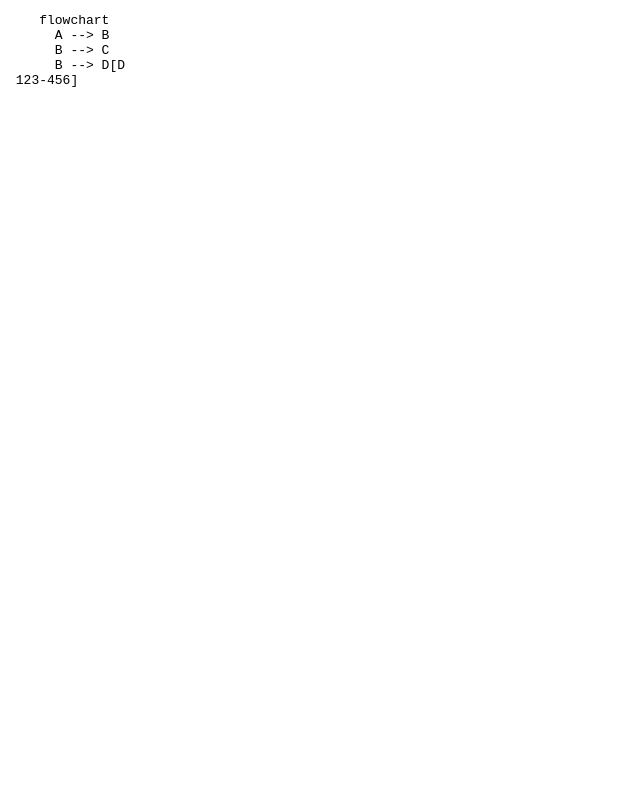
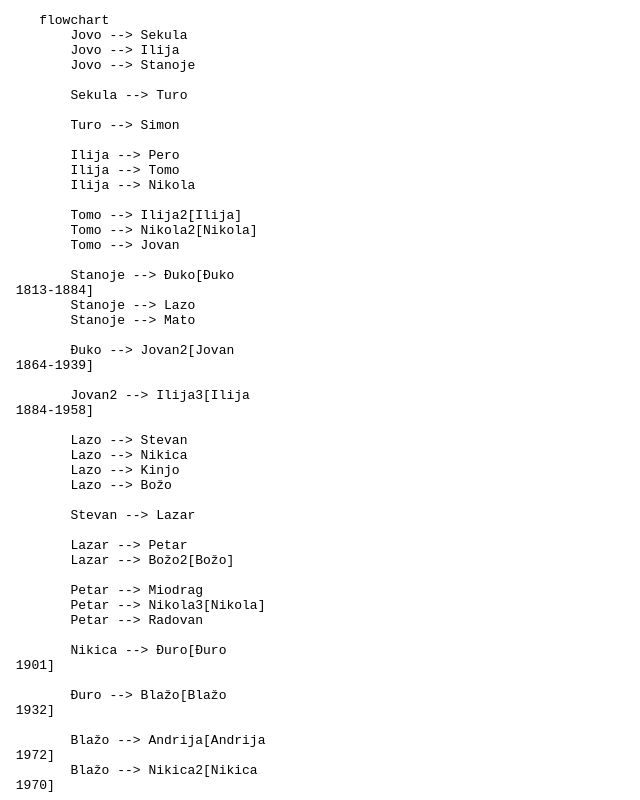
Before and after one commit to tsredanovic/sredanovic, a plain HTML site: page index.html in a window 1280 px wide. Shown: the top 800 px of the page, without its empty margins (0-640 px from the left). Drawn offline with Linux system fonts and the light colour scheme.

Commit message:
real tree

```diff
--- a/index.html
+++ b/index.html
@@ -3,9 +3,69 @@
   <body>
     <pre class="mermaid">
     flowchart
-      A --> B
-      B --> C
-      B --> D[D <br> 123-456]
+        Jovo --> Sekula
+        Jovo --> Ilija
+        Jovo --> Stanoje
+
+        Sekula --> Turo
+
+        Turo --> Simon
+
+        Ilija --> Pero
+        Ilija --> Tomo
+        Ilija --> Nikola
+
+        Tomo --> Ilija2[Ilija]
+        Tomo --> Nikola2[Nikola]
+        Tomo --> Jovan
+
+        Stanoje --> Đuko[Đuko <br> 1813-1884]
+        Stanoje --> Lazo
+        Stanoje --> Mato
+
+        Đuko --> Jovan2[Jovan <br> 1864-1939]
+
+        Jovan2 --> Ilija3[Ilija <br> 1884-1958]
+
+        Lazo --> Stevan
+        Lazo --> Nikica
+        Lazo --> Kinjo
+        Lazo --> Božo
+
+        Stevan --> Lazar
+
+        Lazar --> Petar
+        Lazar --> Božo2[Božo]
+
+        Petar --> Miodrag
+        Petar --> Nikola3[Nikola]
+        Petar --> Radovan
+
+        Nikica --> Đuro[Đuro <br> 1901]
+
+        Đuro --> Blažo[Blažo <br> 1932]
+
+        Blažo --> Andrija[Andrija <br> 1972]
+        Blažo --> Nikica2[Nikica <br> 1970]
+
+        Kinjo --> Mašan[Mašan <br> 1868-1942]
+        Kinjo --> Filip
+
+        Mašan --> Krsto[Krsto <br> 1922-1944]
+        Mašan --> Arsenije[Arsenije <br> 1921-1945]
+        Mašan --> Mitar[Mitar <br> 1912-1942]
+
+        Mitar --> Mašan2[Mašan <br> 1939-2009]
+
+        Mašan2 --> Veljko[Veljko <br> 1969]
+        Mašan2 --> Radovan2[Radovan <br> 1966]
+
+        Radovan2 --> Nikola4[Nikola <br> 2007]
+
+        Veljko --> Toni[Toni <br> 1995]
+        Veljko --> Mašan3[Mašan <br> 1998]
+
+        Toni --> Evan[Evan <br> 2023]
     </pre>
     <script type="module">
       import mermaid from 'https://cdn.jsdelivr.net/npm/mermaid@10/dist/mermaid.esm.min.mjs';
```
